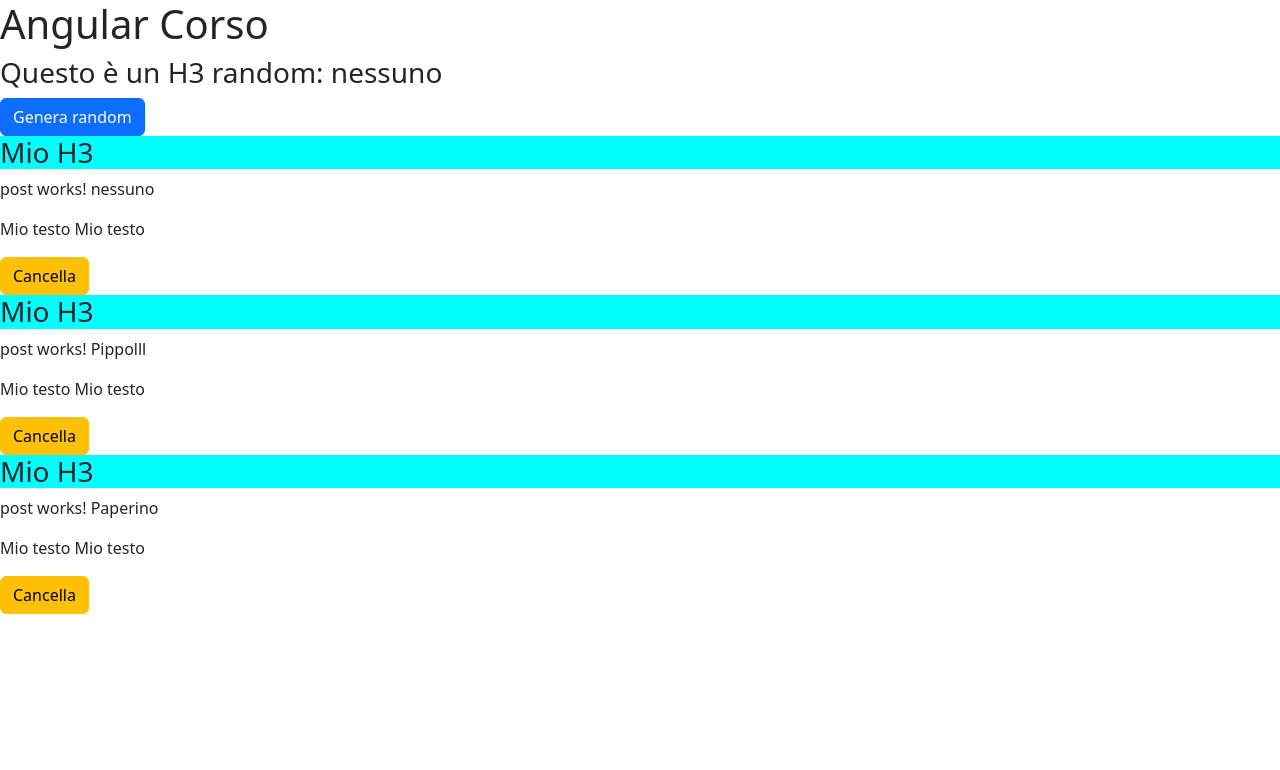
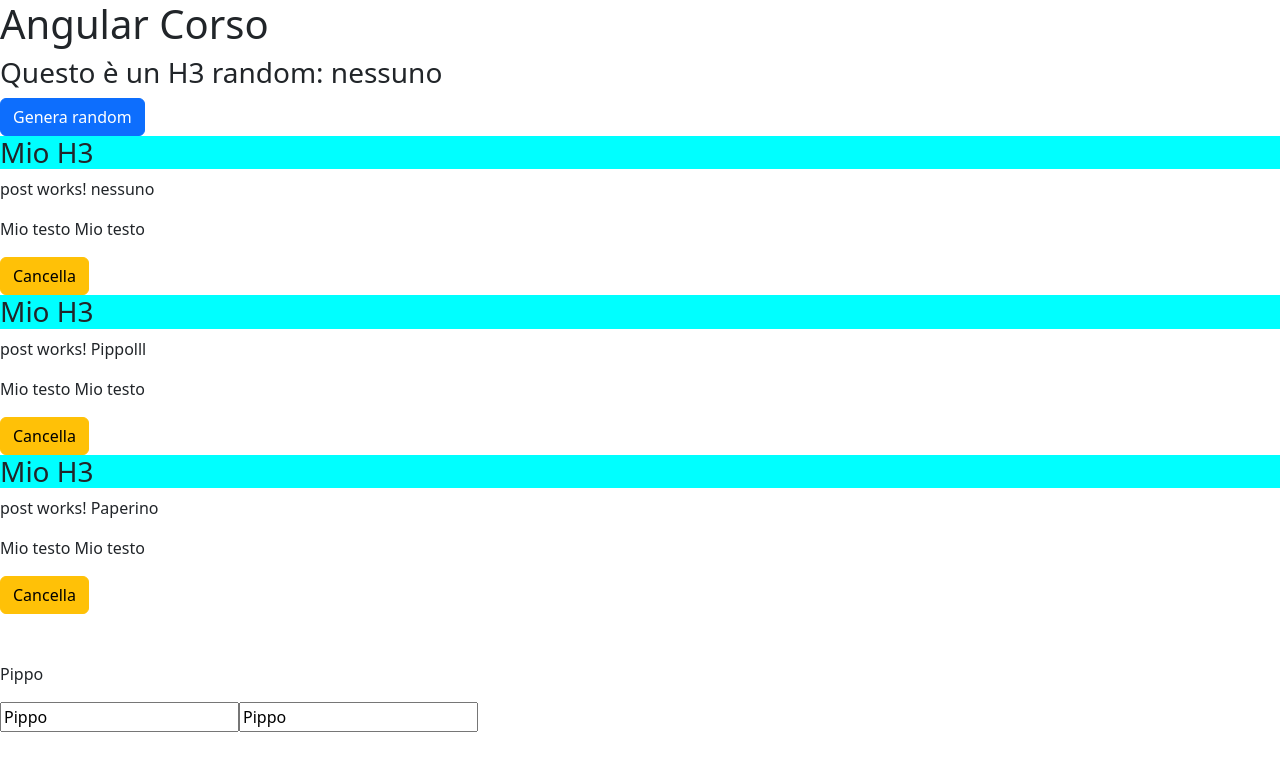
Before and after one commit to ironmanromeo/angular-corso, an Angular app: page / in a window 1280 px wide. Shown: the top 770 px of the page. Built offline with nearby package versions, Linux system fonts and the light colour scheme.

Commit message:
LEZIONE5_ESERCIZIO1(duplicazione form)

```diff
--- a/src/app/app.component.html
+++ b/src/app/app.component.html
@@ -7,3 +7,7 @@
 <app-post (generaEvento)="onRicevitEvento($event, 'Pippo')" [ti]="nomeRandom"></app-post>
 <app-post (generaEvento)="onRicevitEvento($event)" [ti]="'Pippo'+'lll'"></app-post>
 <app-post (generaEvento)="onRicevitEvento($event)" ti="Paperino"></app-post>
+<br>
+<br>
+<br>
+<app-form></app-form>
--- a/src/app/app.module.ts
+++ b/src/app/app.module.ts
@@ -10,12 +10,14 @@ import { PostsComponent } from './posts/posts.component'
 import './training_javascript'
 import './training_typescript';
 import { PostComponent } from './post/post.component';
+import { FormComponent } from './form/form.component';
 
 @NgModule({
   declarations: [
     AppComponent,
     PostsComponent,
     PostComponent,
+    FormComponent,
   ],
   imports: [
     BrowserModule,
--- /dev/null
+++ b/src/app/form/form.component.html
@@ -0,0 +1,3 @@
+<p>{{ nome }}</p>
+<input tupe="text" value="{{nome}}" (input)="onInput($event)">
+<input tupe="text" value="{{nome}}" (input)="onInput($event)">
--- /dev/null
+++ b/src/app/form/form.component.ts
@@ -0,0 +1,22 @@
+import { Component, OnInit } from '@angular/core';
+
+@Component({
+  selector: 'app-form',
+  templateUrl: './form.component.html',
+  styleUrls: ['./form.component.css']
+})
+export class FormComponent implements OnInit {
+
+  constructor() { }
+
+  ngOnInit(): void {
+  }
+
+
+  nome:string="Pippo"
+
+  onInput(e: Event){
+    const el=  e.target as HTMLInputElement
+    this.nome = el.value
+  }
+}
```
Also changed, not shown: src/app/form/form.component.css (added), 1 other file (tests, documents, lock files or other folders).
